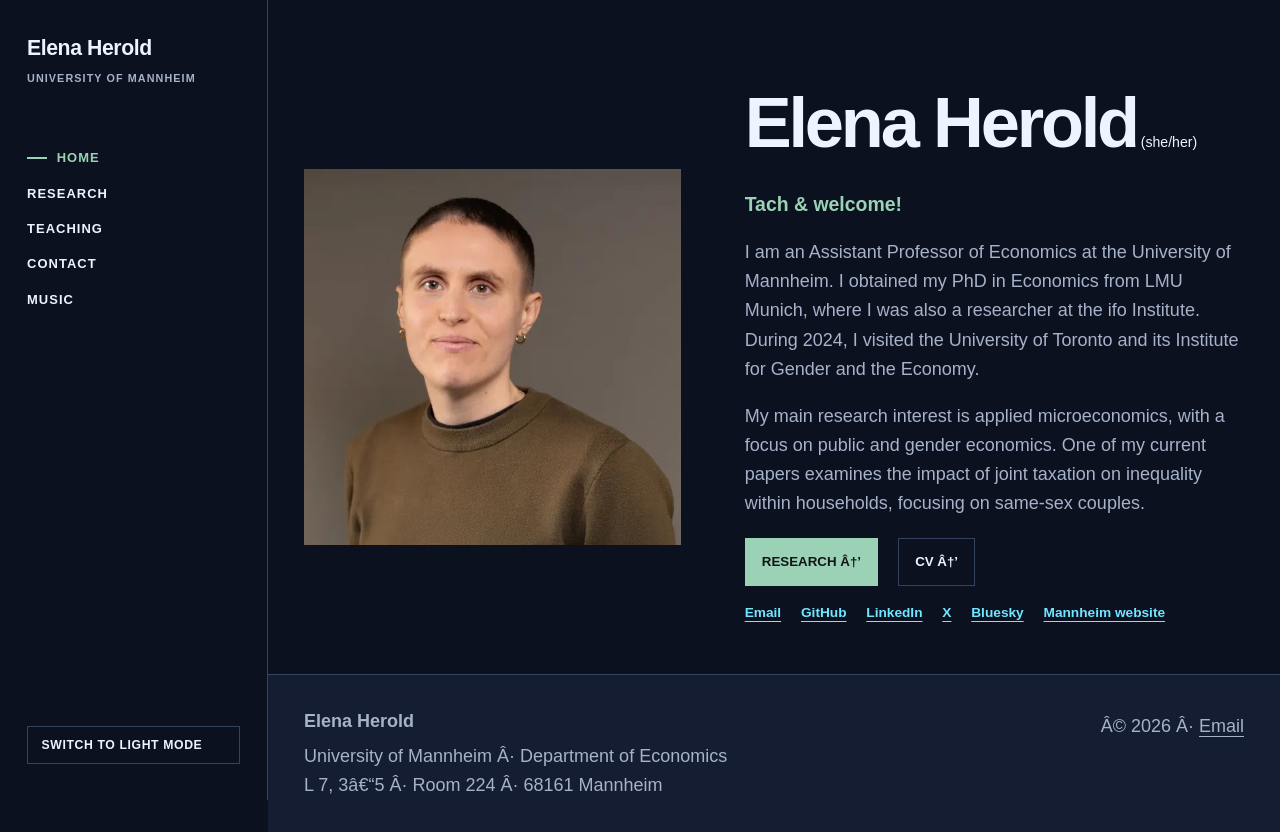
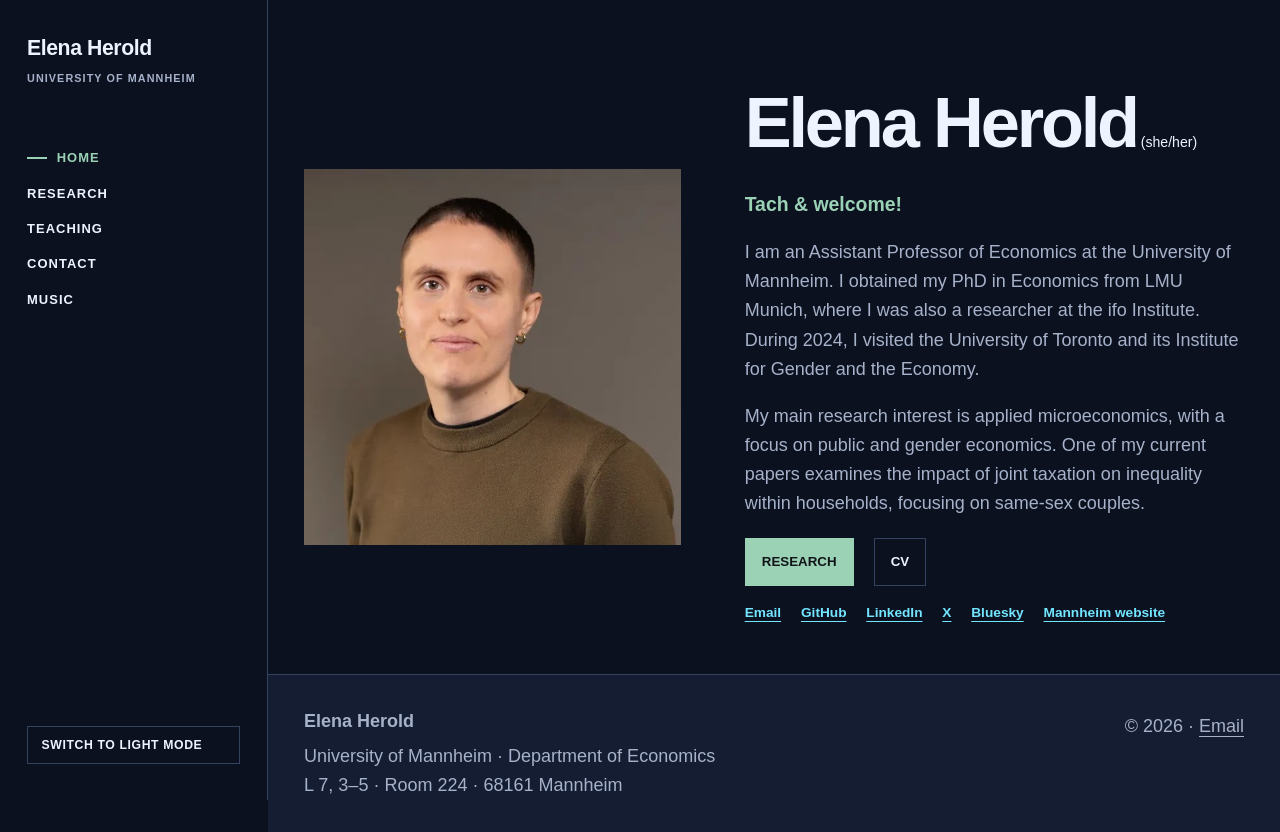
Before and after one commit to ElenaHerold/website, a plain HTML site: page index.html in a window 1280 px wide. Drawn offline with Linux system fonts and the light colour scheme.

Commit message:
Fix homepage punctuation and button labels

```diff
--- a/index.html
+++ b/index.html
@@ -1,5 +1,5 @@
 <!doctype html>
-<html lang="en"><head><meta charset="utf-8"><meta name="viewport" content="width=device-width, initial-scale=1"><meta name="description" content="Elena Herold â€” Assistant Professor of Economics at the University of Mannheim."><title>Elena Herold â€” Economics</title><link rel="stylesheet" href="styles.css?v=music-layout"><script src="site.js?v=music" defer></script></head>
+<html lang="en"><head><meta charset="utf-8"><meta name="viewport" content="width=device-width, initial-scale=1"><meta name="description" content="Elena Herold &mdash; Assistant Professor of Economics at the University of Mannheim."><title>Elena Herold &mdash; Economics</title><link rel="stylesheet" href="styles.css?v=home-contact"><script src="site.js?v=music" defer></script></head>
 <body><a class="skip-link" href="#main">Skip to content</a>
 <header class="site-header"><div class="nav-wrap"><a class="brand" href="index.html">Elena Herold</a><button class="menu-button" type="button" aria-expanded="false" aria-controls="navigation">Menu</button><nav class="nav" id="navigation" aria-label="Primary"><a aria-current="page" href="index.html">Home</a><a href="research.html">Research</a><a href="teaching.html">Teaching</a><a href="contact.html">Contact</a><a href="music.html">Music</a></nav></div></header>
 <main id="main">
@@ -7,9 +7,9 @@
     <img class="portrait" src="elena-herold.jpg" alt="Portrait of Elena Herold" width="578" height="576">
     <div><h1>Elena Herold <small style="font-size:.24em;font-family:var(--sans);font-weight:500;letter-spacing:0">(she/her)</small></h1>
       <div class="bio"><p class="welcome">Tach &amp; welcome!</p><p>I am an Assistant Professor of Economics at the University of Mannheim. I obtained my PhD in Economics from LMU Munich, where I was also a researcher at the ifo Institute. During 2024, I visited the University of Toronto and its Institute for Gender and the Economy.</p><p>My main research interest is applied microeconomics, with a focus on public and gender economics. One of my current papers examines the impact of joint taxation on inequality within households, focusing on same-sex couples.</p></div>
-      <div class="actions"><a class="button primary" href="research.html">Research â†’</a><a class="button" href="https://sites.google.com/view/elenaherold/cv" target="_blank" rel="noreferrer">CV â†’</a></div>
+      <div class="actions"><a class="button primary" href="research.html">Research</a><a class="button" href="https://sites.google.com/view/elenaherold/cv" target="_blank" rel="noreferrer">CV</a></div>
       <div class="quick-links" aria-label="Quick links"><a href="mailto:elena.herold@uni-mannheim.de">Email</a><a href="https://github.com/ElenaHerold">GitHub</a><a href="https://de.linkedin.com/in/elena-herold-15aa451b9">LinkedIn</a><a href="https://x.com/ElenaHero8">X</a><a href="https://bsky.app/profile/elenahero8.bsky.social">Bluesky</a><a href="https://www.vwl.uni-mannheim.de/herold/">Mannheim website</a></div>
     </div>
   </div></section>
 </main>
-<footer class="footer home-footer"><div class="footer-inner"><div><strong>Elena Herold</strong><p>University of Mannheim Â· Department of Economics<br>L 7, 3â€“5 Â· Room 224 Â· 68161 Mannheim</p></div><p>Â© <span data-year></span> Â· <a href="mailto:elena.herold@uni-mannheim.de">Email</a></p></div></footer></body></html>
+<footer class="footer home-footer"><div class="footer-inner"><div><strong>Elena Herold</strong><p>University of Mannheim &middot; Department of Economics<br>L 7, 3&ndash;5 &middot; Room 224 &middot; 68161 Mannheim</p></div><p>&copy; <span data-year></span> &middot; <a href="mailto:elena.herold@uni-mannheim.de">Email</a></p></div></footer></body></html>
```
